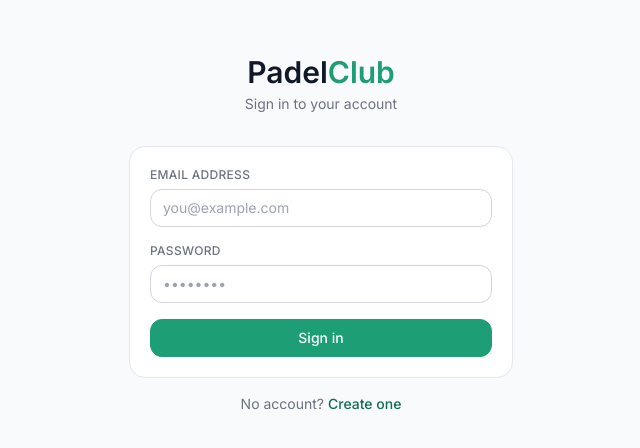
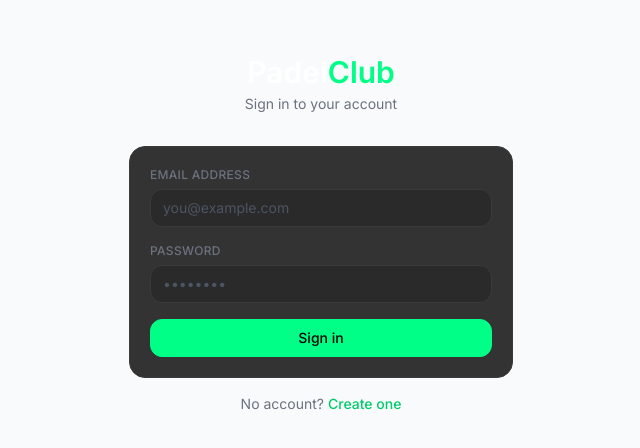
Before and after one commit to mallax888/padelclub, a Next.js app: page /auth/login in a window 1280 px wide. Shown: the part 166-614 px from the top of the page, without its empty margins (319-959 px from the left). Built offline with nearby package versions, Linux system fonts and the light colour scheme; no server answers.

Commit message:
neon cyan dark redesign

```diff
--- a/app/(app)/layout.tsx
+++ b/app/(app)/layout.tsx
@@ -15,9 +15,9 @@ export default async function AppLayout({
   }
 
   return (
-    <div className="min-h-screen bg-gray-50">
+    <div className="min-h-screen bg-[#2A2A2A]">
       <Navbar />
-      <main className="max-w-6xl mx-auto px-4 py-6">
+      <main className="max-w-6xl mx-auto px-3 sm:px-4 py-6 overflow-x-hidden">
         {children}
       </main>
     </div>
--- a/app/globals.css
+++ b/app/globals.css
@@ -4,7 +4,7 @@
 
 @layer base {
   body {
-    @apply bg-[#F0EEEB] text-gray-900 antialiased;
+    @apply bg-[#2A2A2A] text-white antialiased;
   }
   * {
     @apply box-border;
@@ -13,27 +13,27 @@
 
 @layer components {
   .btn {
-    @apply inline-flex items-center gap-2 px-4 py-2 rounded-lg border border-gray-200
-           bg-white text-sm font-medium transition-all duration-150 cursor-pointer
-           hover:bg-gray-50 disabled:opacity-40 disabled:cursor-not-allowed;
+    @apply inline-flex items-center gap-2 px-4 py-2 rounded-lg border border-[#3A3A3A]
+           bg-[#333] text-sm font-medium transition-all duration-150 cursor-pointer
+           hover:bg-[#3A3A3A] disabled:opacity-40 disabled:cursor-not-allowed text-white;
   }
   .btn-primary {
-    @apply bg-brand-400 text-white border-brand-400
-           hover:bg-brand-600 hover:border-brand-600;
+    @apply bg-[#00FF87] text-black border-[#00FF87]
+           hover:bg-[#00CC6A] hover:border-[#00CC6A];
   }
   .btn-danger {
-    @apply text-red-600 border-red-300 hover:bg-red-50;
+    @apply text-red-400 border-red-800 hover:bg-red-900/30;
   }
   .btn-sm {
     @apply px-3 py-1.5 text-xs;
   }
   .card {
-    @apply bg-white border border-gray-200 rounded-xl p-5;
+    @apply bg-[#333] border border-[#3A3A3A] rounded-xl p-5;
   }
   .input {
-    @apply w-full px-3 py-2 border border-gray-300 rounded-lg text-sm bg-white
-           focus:outline-none focus:ring-2 focus:ring-brand-400 focus:border-transparent
-           placeholder:text-gray-400;
+    @apply w-full px-3 py-2 border border-[#3A3A3A] rounded-lg text-sm bg-[#2A2A2A] text-white
+           focus:outline-none focus:ring-2 focus:ring-[#00FF87] focus:border-transparent
+           placeholder:text-gray-600;
   }
   .label {
     @apply block text-xs text-gray-500 mb-1.5 font-medium uppercase tracking-wide;
@@ -41,29 +41,29 @@
   .badge {
     @apply inline-flex items-center px-2.5 py-0.5 rounded-full text-xs font-medium;
   }
-  .badge-member { @apply bg-brand-50 text-brand-600; }
-  .badge-staff  { @apply bg-purple-100 text-purple-700; }
-  .status-confirmed  { @apply bg-brand-50 text-brand-600; }
-  .status-pending    { @apply bg-amber-100 text-amber-700; }
-  .status-cancelled  { @apply bg-red-100 text-red-700; }
-  .status-completed  { @apply bg-gray-100 text-gray-600; }
-  .status-blocked    { @apply bg-gray-200 text-gray-600; }
+  .badge-member { @apply bg-[#00FF8715] text-[#00FF87]; }
+  .badge-staff  { @apply bg-purple-900/50 text-purple-300; }
+  .status-confirmed  { @apply bg-[#00FF8715] text-[#00FF87]; }
+  .status-pending    { @apply bg-amber-900/30 text-amber-400; }
+  .status-cancelled  { @apply bg-red-900/30 text-red-400; }
+  .status-completed  { @apply bg-gray-700 text-gray-400; }
+  .status-blocked    { @apply bg-gray-700 text-gray-500; }
   .nav-tab {
-    @apply px-3 py-1.5 rounded-lg text-sm text-gray-400 hover:bg-white/10
+    @apply px-3 py-1.5 rounded-lg text-sm text-gray-500 hover:bg-[#2E2E2E]
            transition-colors cursor-pointer;
   }
   .nav-tab-active {
-    @apply bg-white/10 text-white font-medium;
+    @apply bg-[#2E2E2E] text-white font-medium;
   }
   .slot {
-    @apply p-2 rounded-lg border border-gray-200 text-center text-sm cursor-pointer
-           transition-all hover:border-brand-400 bg-white;
+    @apply p-2 rounded-lg border border-[#3A3A3A] text-center text-sm cursor-pointer
+           transition-all hover:border-[#00FF87] bg-[#333] text-white;
   }
   .slot-selected {
-    @apply bg-brand-400 text-white border-brand-400;
+    @apply bg-[#00FF87] text-black border-[#00FF87] font-medium;
   }
   .slot-taken {
-    @apply bg-gray-100 text-gray-400 cursor-not-allowed border-gray-100;
+    @apply bg-[#2A2A2A] text-gray-600 cursor-not-allowed border-[#2E2E2E];
   }
 }
 
--- a/components/ui/Navbar.tsx
+++ b/components/ui/Navbar.tsx
@@ -25,12 +25,12 @@ export default function Navbar() {
   const isStaff = profile?.role === 'staff' || profile?.role === 'admin'
 
   return (
-    <nav className="sticky top-0 z-40" style={{background:'#242424',borderBottom:'1px solid #333'}}>
+    <nav className="sticky top-0 z-40" style={{background:'#222',borderBottom:'1px solid #2E2E2E'}}>
       <div className="max-w-6xl mx-auto px-4 h-14 flex items-center justify-between gap-4">
 
-        <Link href="/book" className="flex items-center gap-2 font-semibold text-base shrink-0">
-          <div style={{width:10,height:10,borderRadius:'50%',background:'#1D9E75'}}></div>
-          <span style={{color:'#fff'}}>Padel<span style={{color:'#1D9E75'}}>Club</span></span>
+        <Link href="/book" className="flex items-center gap-2 font-bold text-sm shrink-0 tracking-widest">
+          <div style={{width:8,height:8,borderRadius:'50%',background:'#00FF87'}}></div>
+          <span style={{color:'#fff',letterSpacing:'2px'}}>PADEL<span style={{color:'#00FF87'}}>CLUB</span></span>
         </Link>
 
         <div className="hidden md:flex items-center gap-1">
@@ -56,14 +56,14 @@ export default function Navbar() {
         <div className="flex items-center gap-3 shrink-0">
           {profile ? (
             <>
-              <span className="badge badge-member">
-                {profile.membership_tier.charAt(0).toUpperCase() + profile.membership_tier.slice(1)}
+              <span className="badge badge-member capitalize hidden sm:inline-flex">
+                {profile.membership_tier}
               </span>
-              <span className="text-sm hidden sm:block" style={{color:'#aaa'}}>{profile.full_name}</span>
-              <div style={{width:30,height:30,borderRadius:'50%',background:'#1D9E75',color:'#fff',display:'flex',alignItems:'center',justifyContent:'center',fontSize:11,fontWeight:500}}>
+              <span className="text-sm hidden sm:block text-gray-400">{profile.full_name}</span>
+              <div style={{width:30,height:30,borderRadius:'50%',background:'#00FF87',color:'#000',display:'flex',alignItems:'center',justifyContent:'center',fontSize:11,fontWeight:700}}>
                 {getInitials(profile.full_name)}
               </div>
-              <button onClick={handleSignOut} className="btn btn-sm" style={{color:'#aaa',borderColor:'#444',background:'transparent'}}>
+              <button onClick={handleSignOut} className="btn btn-sm">
                 Sign out
               </button>
             </>
--- a/tailwind.config.ts
+++ b/tailwind.config.ts
@@ -10,13 +10,13 @@ const config: Config = {
     extend: {
       colors: {
         brand: {
-          50:  '#E1F5EE',
-          100: '#9FE1CB',
-          200: '#5DCAA5',
-          400: '#1D9E75',
-          600: '#0F6E56',
-          800: '#085041',
-          900: '#04342C',
+          50:  '#00FF8710',
+          100: '#00FF8725',
+          200: '#00FF8750',
+          400: '#00FF87',
+          600: '#00CC6A',
+          800: '#009950',
+          900: '#006635',
         },
       },
       borderRadius: {
```
